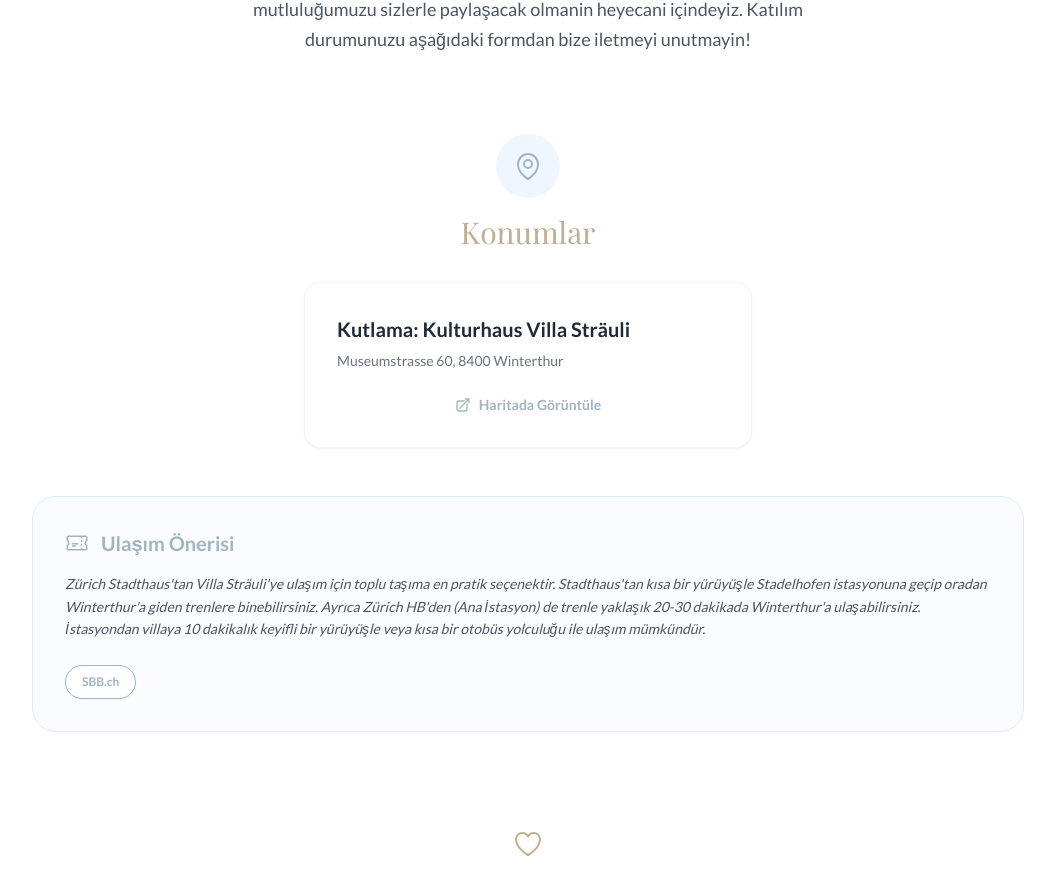
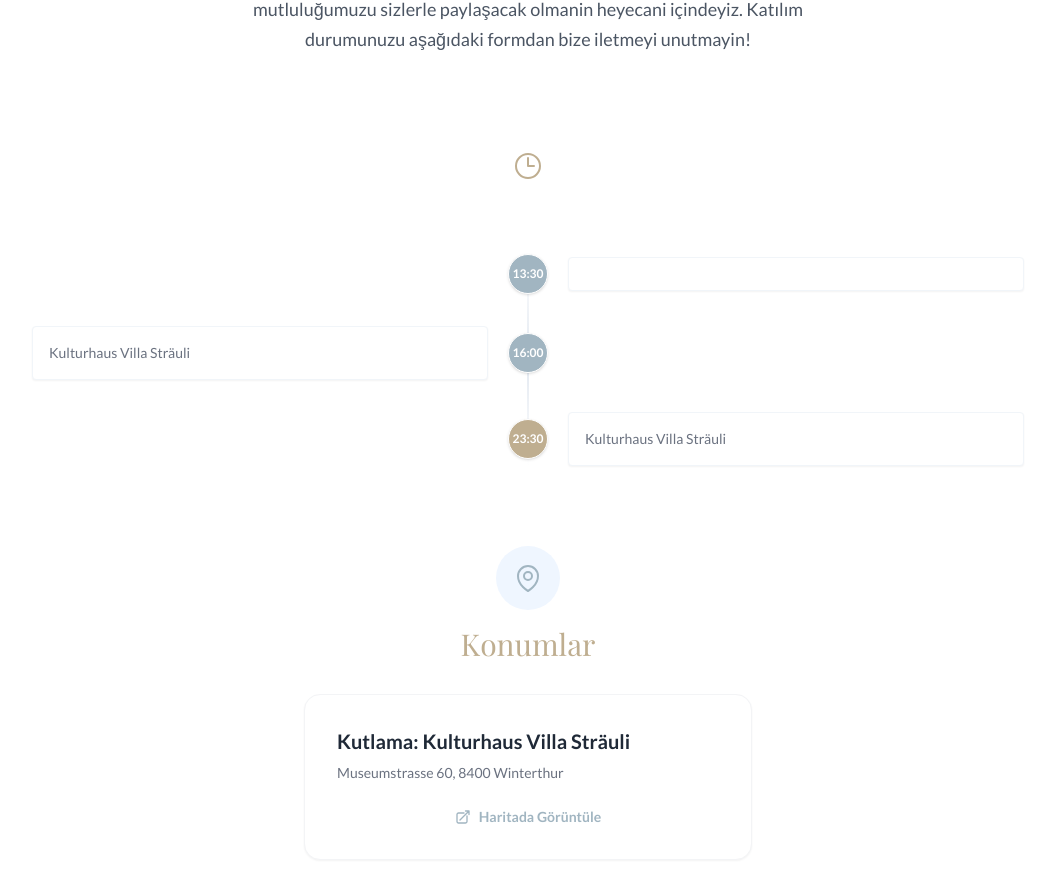
Before and after one commit to Ecomak/wedding, a React (Vite) app: page / in a window 1280 px wide. Shown: the part 1214-2107 px from the top of the page, without its empty margins (112-1167 px from the left). Built offline with nearby package versions, Linux system fonts and the light colour scheme; a web font is replaced by a local one.

Commit message:
Update App.tsx

```diff
--- a/App.tsx
+++ b/App.tsx
@@ -52,7 +52,7 @@ const App: React.FC = () => {
           </section>
 
           {/* Schedule Section */}
-          <section id="schedule" className="hidden text-center scroll-mt-24">
+          <section id="schedule" className="text-center scroll-mt-24">
              <div className="inline-block p-4 mb-4 rounded-full bg-gold-light/10 text-gold">
               <svg xmlns="http://www.w3.org/2000/svg" fill="none" viewBox="0 0 24 24" strokeWidth={1.5} stroke="currentColor" className="w-8 h-8">
                 <path strokeLinecap="round" strokeLinejoin="round" d="M12 6v6h4.5m4.5 0a9 9 0 11-18 0 9 9 0 0118 0z" />
```
